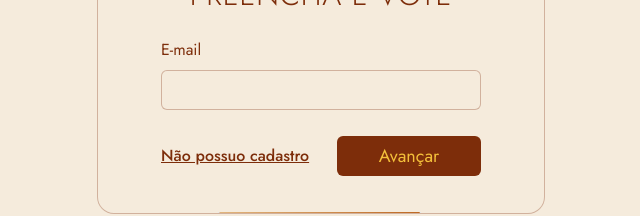
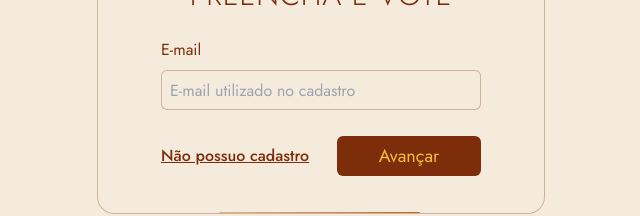
Before and after one commit to DesenvolvimentoCCS-PMM/mesquita-indica-2024, a React (Vite) app: page /entrar in a window 1280 px wide. Shown: the part 331-547 px from the top of the page, without its empty margins (319-959 px from the left). Built offline with nearby package versions, Linux system fonts and the light colour scheme; a web font is replaced by a local one.

Commit message:
feat: adicionando placeholder no login

```diff
--- a/src/pages/login/form.tsx
+++ b/src/pages/login/form.tsx
@@ -21,6 +21,7 @@ export function LoginForm() {
           type="text"
           id="email"
           className="bg-gow  border border-[#7d2d0a4d] rounded-md w-full  text-sm sm:text-base h-10 indent-2 text-darkBrown outline-none"
+          placeholder="E-mail utilizado no cadastro"
           required
           {...register("email")}
         />
```
